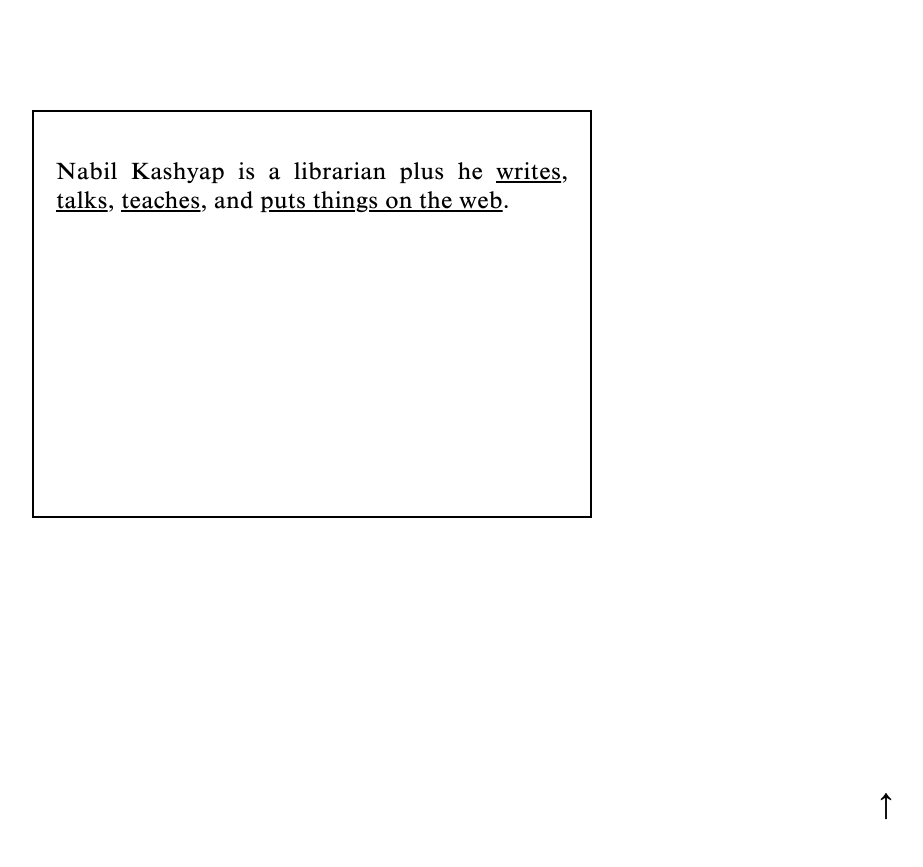
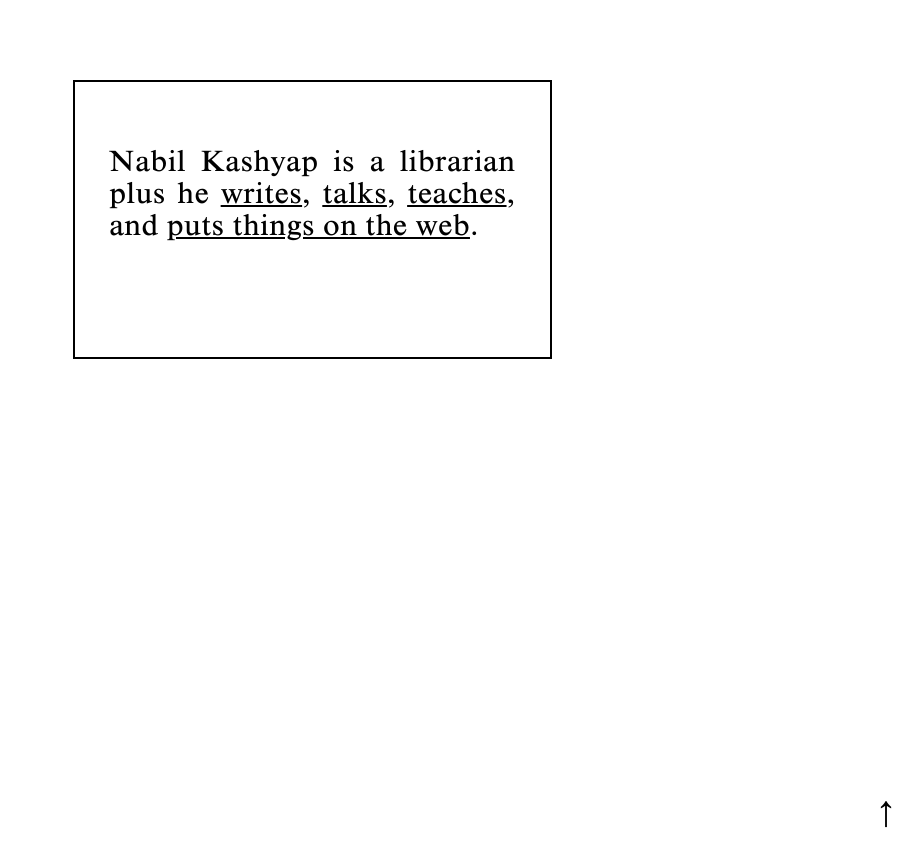
Before and after one commit to bulbil/nabilk-jekyll, a Jekyll site: the page built from index.html, in a window 1280 px wide. Shown: the top 867 px of the page, without its empty margins (328-1251 px from the left). Built offline with Jekyll 4.4.1, drawn with Linux system fonts in a browser that asks for light colours.

Commit message:
removes two column layout, adds transform

```diff
--- a/_sass/_layouts.scss
+++ b/_sass/_layouts.scss
@@ -4,96 +4,113 @@
 // variables
 
 $bodytype: 'Times New Roman Seven';
+$basesize: 22px;
+$cw: 475px;
+$ch: 275px;
+// colors
+
 $bodycolor: #000;
-$basesize: 22px;
+$c: cyan;
+$m: magenta;
+$y: yellow;
+$k: gray;
 
 // breakpoints
 
 $medium: 640px;
 $big: 768px;
 
-$mediummaxwidth: 75%;
-$bigmaxwidth: 40%;
+
+
 
 // typography
 
-body {
+body, html {
+  -webkit-font-smoothing: antialiased;
+  -moz-osx-font-smoothing: grayscale;
+  text-rendering: optimizeLegibility;
+  vertical-align: baseline;
+}
+
+body p{
     font-family: $bodytype, 'Times New Roman', serif;
     font-style: normal;
-    font-weight: 300;
     font-size: $basesize;
-    line-height: 1.8rem;
-    margin-bottom: 1.5242757143rem;
-    padding-top: .4757242857rem;
+    line-height: 1.9rem;
     font-feature-settings:'kern', 'onum', 'liga';
   }
 
-  // Links.
-  a {
+// links
+
+#blurb span, a {
   color: $bodycolor;
-    transition: color .25s;
-
-    &:hover, &:active, &:focus {
-      color: lighten($bodycolor, 25%);
-      opacity: .8;
-      text-decoration: none;
-    }
+  transition: color 350ms;
 }
 
-  span.writes:hover,
+#blurb span.writes:hover,
 .writes a:hover {
-    color: cyan;
+  color: $c;
 }
 
-  span.talks:hover,
+#blurb span.talks:hover,
 .talks a:hover {
-    color: magenta;
+  color: $m;
 }
 
-  span.teaches:hover,
+#blurb span.teaches:hover,
 .teaches a:hover {
-    color: yellow;
+  color: $y;
 }
 
-  span.codes:hover,
+#blurb span.codes:hover,
 .codes a:hover {
-    color: gray;
+  color: $k;
 }
 
 
 // layout
 .section {
     display: flex;
-    justify-content: space-between;
+    justify-content: center;
+    align-content: center;
+    flex-flow: column;
     flex-wrap: wrap;
     overflow-x: hidden !important;
     margin: 0;
-    padding: 0 .5em;
-
-    @media screen and (min-width: $big){
-      width: $bigmaxwidth * 1.5;
-      margin-left: $bigmaxwidth / 2;
-    }
+    padding: 0 2em;
 
   }
 
 .section:first-of-type {
-    width: 100vw;
-    justify-content: center;
-    margin: 0;
-    padding: 0;
+    min-height: 550px;
+    flex-flow: row;
+
+    @media screen and (min-width: $medium) {
+      min-height: unset;
+
+    }
 }
 
-// main container
+// blurb container
 #blurb {
     border: 2.5px solid $bodycolor;
-    padding: 1em;
-    margin-top: 1em;
+    display: block;
+    margin-top: 10em;
 
-    width: 2 * $bigmaxwidth;
-    height: 2 * $bigmaxwidth;
+    width: $cw;
+    min-width: $cw;
+    min-height: $ch;
+    height: $ch;
 
     text-align: justify;
+    transform: rotate(90deg);
+    transition: transform 500ms ease-in;
+
+    p {
+      padding: 1.25em;
+      font-size: 1.25 * $basesize;
+      line-height: 2rem;
+    }
 
     span {
         text-decoration: underline;
@@ -101,14 +118,10 @@
     }
 
     @media screen and (min-width: $medium) {
-        margin-top: $mediummaxwidth/5;
-        width: $mediummaxwidth;
-        height: $mediummaxwidth;
-    }
-    @media screen and (min-width: $big) {
-        margin-top: $bigmaxwidth/5;
-        width: $bigmaxwidth;
-        min-height: 40vh;
+      margin-top: 5em;
+      margin-bottom: 2em;
+      transform: unset;
+
     }
 
 }
@@ -116,35 +129,32 @@
 // cards
 
 .year {
-    width: 100%;
+    margin: 0;
+
     display: none;
+    font-weight: bold;
+    @media screen and (min-width: $medium){
+      margin-left: -3.5em;
+      margin-bottom: -2.34em;
+    }
 }
 
 div.card {
-    width: 100%;
+    max-width: $cw;
     display: none;
     opacity: 0;
-    // padding: 0 .5em 0 .5em;
-
-    p {
-        font-size: $basesize * .75;
-    }
-
-    @media screen and (min-width: $big) {
-      width: 45%;
-  }
   transition: opacity 500ms;
 }
 
 .year.show, .card.show {
   display: block;
-  // opacity: 1;
 }
 
 // scroll to top arrow
 #scrolltotop {
   display: block;
   position: fixed;
+  background-color: rgba(255,255,255,.8);
   top: 85vh;
   right: 0;
 
--- a/assets/main.js
+++ b/assets/main.js
@@ -55,7 +55,7 @@
 
     // listener for hide/show scroll arrow
     d3.select(window).on('scroll', function(){
-        let currElTop = document.querySelector('.section:nth-child(3)')
+        let currElTop = document.querySelector('.row:nth-child(3)')
                             .getBoundingClientRect().top;
         console.log(currElTop < window.innerHeight)
         d3.select('#scrolltotop')
--- a/index.html
+++ b/index.html
@@ -17,10 +17,11 @@
             <p>Nabil Kashyap is a librarian plus he <span class="writes">writes</span>, <span class="talks">talks</span>, <span class="teaches">teaches</span>, and <span class="codes">puts things on the web</span>.</p>
         </div>
     </div>
+    <div class="section">
     {% for d in site.data.activity %}
 
     {% for year in  d %}
-    <div class="section">
+    <div class="row">
 
     <p class="year">{{ year[0] }}</p>
 
@@ -41,6 +42,7 @@
 
     {% endfor %}
     {% endfor %}
+    </div>
 
 <span id="scrolltotop">&uarr;</span>
 
```
Also changed, not shown: nabilk.gemspec. Lines whose indentation alone changed are shown as unchanged.
